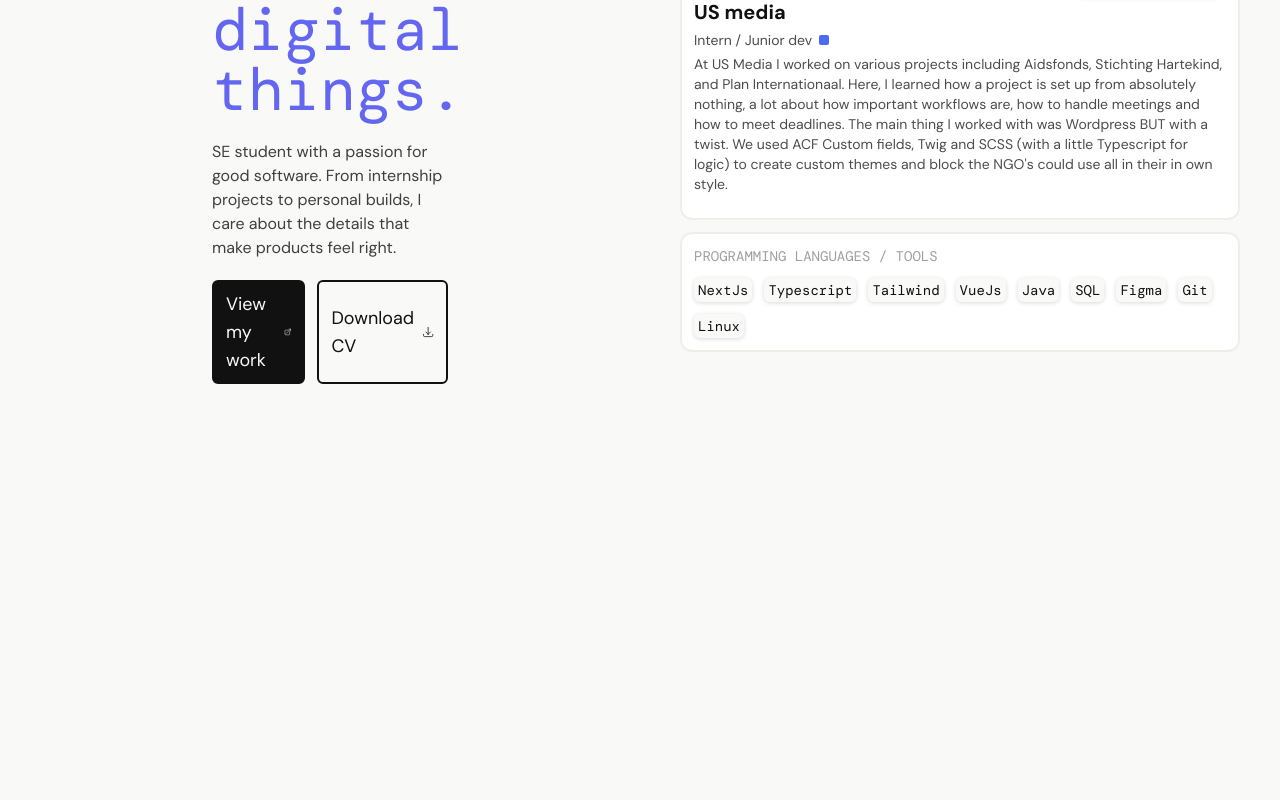
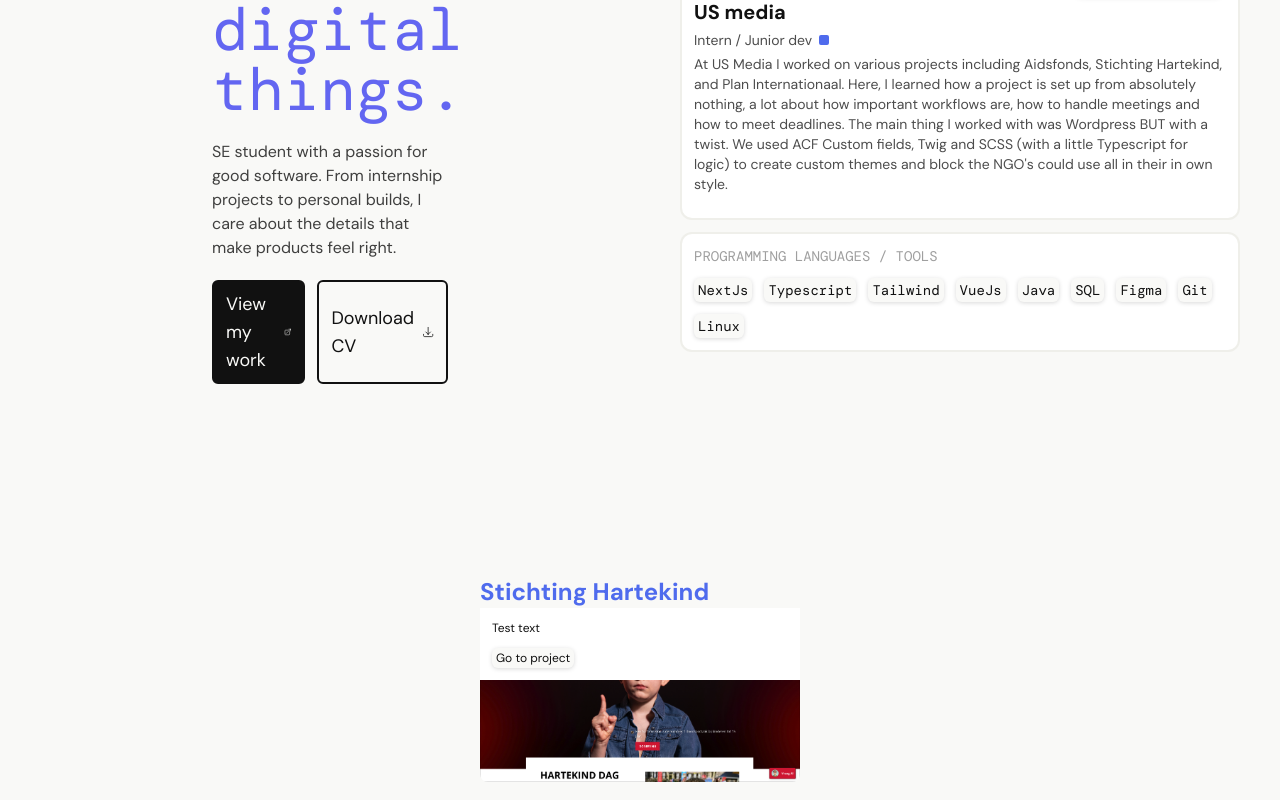
Before and after one commit to astronomx/quentin.dev, a Next.js app: page / in a window 1280 px wide. Shown: the part 392-1192 px from the top of the page. Before the commit the page ends 968 px from the top, so only its background shows below. Built offline with nearby package versions, Linux system fonts and the light colour scheme; a web font is replaced by a local one.

Commit message:
Card basics
Basic card information is displayed, not correctly styled yet

```diff
--- a/src/app/components/Herosection.tsx
+++ b/src/app/components/Herosection.tsx
@@ -13,7 +13,7 @@
                 </p>
 
                 <div className="flex flex-row gap-3">
-                    <a className="flex flex-row group gap-1 items-center rounded-md px-2 md:px-3 py-1 md:py-2  bg-foreground text-background underline-none
+                    <a className="flex flex-row group gap-1 items-center rounded-md px-2 md:px-3 py-1 md:py-2 bg-foreground text-background underline-none
                         border-2 border-foreground ease-in-out transition-colors duration-300 hover:bg-background hover:text-foreground
                         text-xs md:text-lg cursor-pointer"
                         href="/"
--- /dev/null
+++ b/src/app/components/ProjectCard.tsx
@@ -0,0 +1,34 @@
+import Image from "next/image";
+import Link from "next/link";
+
+type ProjectCardType = {
+    title: string,
+    previewText: string,
+    image: string
+}
+
+export default function ProjectCard({title, previewText, image}: ProjectCardType) {
+    return (
+        <div className="h-56 w-80 rounded-lg flex flex-col">
+            <h2 className="font-bold text-2xl text-(--slate-blue)">{ title }</h2>
+
+
+            <div className="relative">
+                <Image src={image} alt={`${title}`} height={224} width={320}
+                    className="absolute flex-1 rounded-lg border-background-muted group
+                        "
+                    />
+
+                <div className="absolute z-10 flex flex-col text-xs gap-3 p-3 bg-white w-full h-fit">
+                    <p className="">{ previewText }</p>
+
+                    <Link href={"/"} className="bg-background text-xs py-0.5 px-1 h-fit w-fit
+                        rounded-md drop-shadow-sm cursor-pointer"
+                    >
+                        Go to project
+                    </Link>
+                </div>
+            </div>
+        </div>
+    )
+}
--- a/src/app/page.tsx
+++ b/src/app/page.tsx
@@ -1,9 +1,15 @@
 import Herosection from "./components/Herosection";
+import ProjectCard from "./components/ProjectCard";
 
 export default function Home() {
   return (
     <div className="flex flex-col flex-1 items-center justify-center">
       <Herosection />
+
+      <div className="">
+        <ProjectCard title="Stichting Hartekind" previewText="Test text" image="/images/stichtingHartekind.png" />
+
+      </div>
     </div>
   );
 }
```
Also changed, not shown: public/images/stichtingHartekind.png (added).
